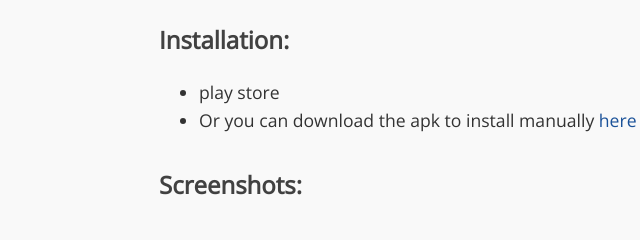
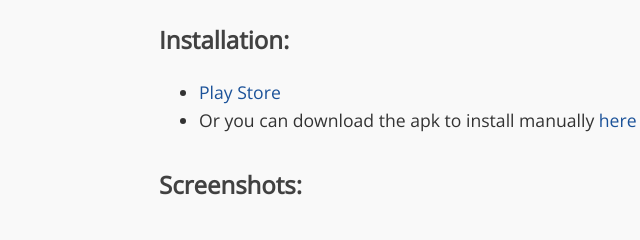
Before and after one commit to Darkle/BlueLoss, a website: page website/blueloss-android-app.html in a window 1280 px wide. Shown: the part 171-411 px from the top of the page, 281-921 px from the left. Drawn offline with nearby package versions, Linux system fonts and the light colour scheme.

Commit message:
Added play store link.

```diff
--- a/website/blueloss-android-app.html
+++ b/website/blueloss-android-app.html
@@ -114,7 +114,7 @@
       </h2>
 
       <ul id="androidInstallationList">
-        <li>play store</li>
+        <li><a href="https://play.google.com/store/apps/details?id=net.ccoding.blueloss">Play Store</a></li>
         <li>Or you can download the apk to install manually <a href="https://github.com/Darkle/BlueLoss-Android-App/releases">here</a></li>
       </ul>
 
```
